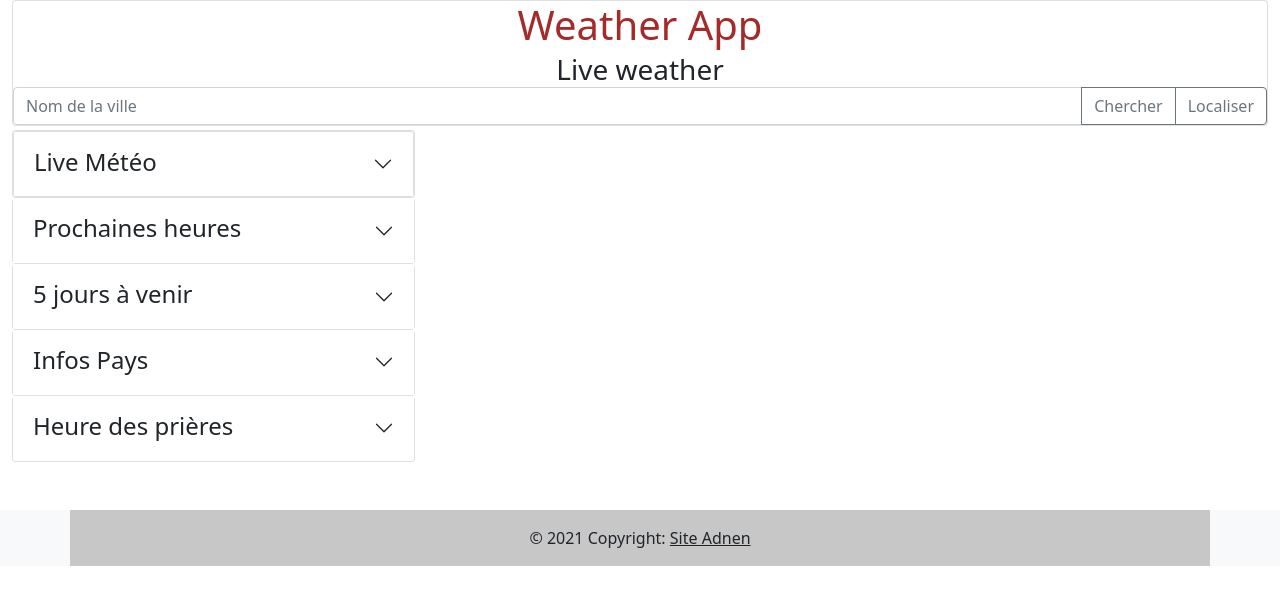
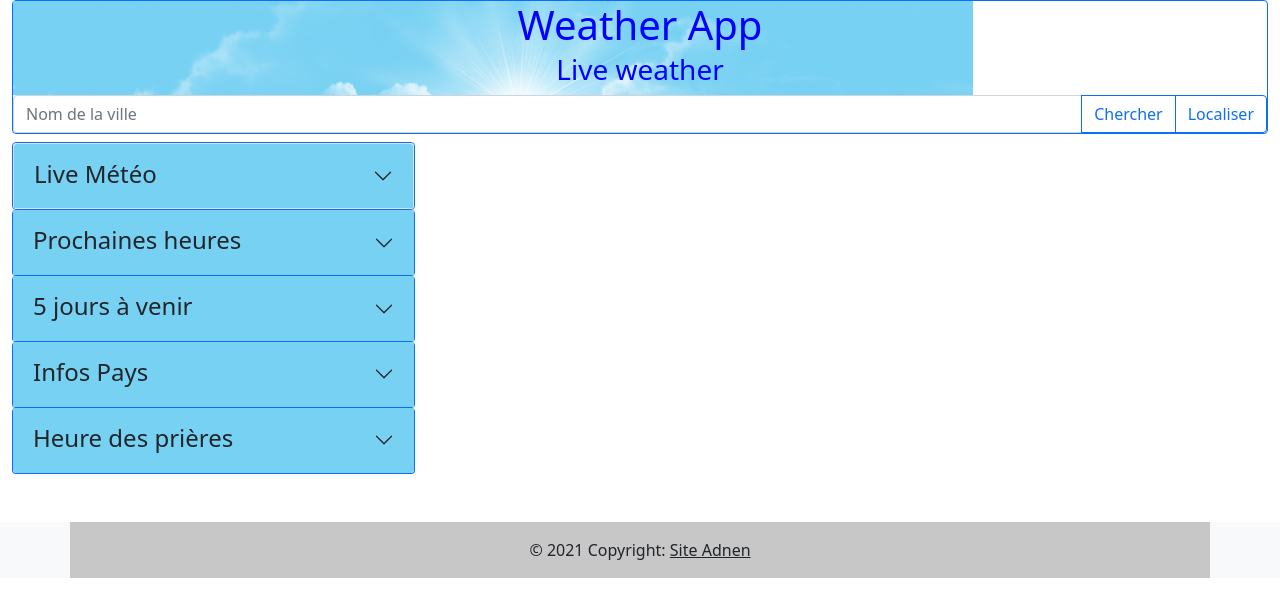
Before and after one commit to Adnen23/WeatherWebApp, a plain HTML site: page index.html in a window 1280 px wide. Drawn offline with nearby package versions, Linux system fonts and the light colour scheme.

Commit message:
ajout des couleurs

```diff
--- a/index.html
+++ b/index.html
@@ -15,20 +15,19 @@
 <body>
   <div class="container-fluid">
 
-    <div class="card">
-      <h1 class="card-title text-center">Weather App</h1>
-      <h3 class="card-subtitle text-center">Live weather</h3>
+    <div class="card border-primary mb-2" >
+      <div id="entete">
+        <h1 class="card-title text-center">Weather App</h1>
+        <h3 class="card-subtitle text-center mb-2">Live weather</h3>
+      </div>
       <div class="card-body-fluid ">
         <div class="input-group">
           <input type="search" class="form-control" placeholder="Nom de la ville" id="villeName">
-          <button class="btn btn-outline-secondary" type="button" id="chercherVille">Chercher</button>
-          <button class="btn btn-outline-secondary" type="button" id="localisation">Localiser</button>
+          <button class="btn btn-outline-primary" type="button" id="chercherVille">Chercher</button>
+          <button class="btn btn-outline-primary" type="button" id="localisation">Localiser</button>
         </div>
       </div>
       <div id="errorMsg" role="alert">
-        <!--
-          <button type="button" class="btn-close" data-bs-dismiss="alert" aria-label="Close"></button>
-          -->
       </div>
     </div>
   </div>
@@ -37,8 +36,8 @@
     <div class="row row-cols-1 row-cols-md-3 g-4">
       <!--Live card-->
       <div class="col accordion" id="accordionExample">
-        <div class="card accordion-item">
-          <div class="card text-center accordion-header " id="headingThree">
+        <div class="card accordion-item border-primary">
+          <div class="card text-center accordion-header" id="headingThree">
             <button class="accordion-button collapsed" type="button" data-bs-toggle="collapse"
               data-bs-target="#collapseThree" aria-expanded="true" aria-controls="collapseThree">
               <div class="d-block text-center">
@@ -58,7 +57,7 @@
 
         <!--Hourly card-->
 
-        <div class="card accordion-item" id="cardHourly">
+        <div class="card accordion-item border-primary" id="cardHourly">
           <div class="text-center accordion-header" id="headingOne">
             <button class="accordion-button collapsed" type="button" data-bs-toggle="collapse"
               data-bs-target="#collapseOne" aria-expanded="false" aria-controls="collapseOne">
@@ -79,7 +78,7 @@
 
         <!--Daily Card-->
 
-        <div class="card accordion-item" id="cardDaily">
+        <div class="card accordion-item border-primary" id="cardDaily">
 
           <div class="text-center accordion-header" id="headingTwo">
             <button class="accordion-button collapsed" type="button" data-bs-toggle="collapse"
@@ -102,7 +101,7 @@
 
         <!--Détail du pays-->
 
-        <div class="card accordion-item" id="cardDetailPays">
+        <div class="card accordion-item border-primary" id="cardDetailPays">
           <div class="text-center accordion-header" id="headingFour">
             <button class="accordion-button collapsed" type="button" data-bs-toggle="collapse"
             data-bs-target="#collapseFour" aria-expanded="true" aria-controls="collapseFour">
@@ -122,7 +121,7 @@
         </div>
 
         <!--Heures de prière-->
-        <div class="card accordion-item" id="cardPrayerTime">
+        <div class="card accordion-item border-primary" id="cardPrayerTime">
           <div class="text-center accordion-header" id="headingFive">
             <button class="accordion-button collapsed" type="button" data-bs-toggle="collapse"
               data-bs-target="#collapseFive" aria-expanded="true" aria-controls="collapseFive">
--- a/style1.css
+++ b/style1.css
@@ -1,8 +1,29 @@
-h1  {
-    color: brown;
+h1, h3{
+    color:blue;
+}
+
+#entete{
+    background: transparent url("cloud.png") no-repeat;
+/*background: #0C0ACE;
+background: -moz-radial-gradient(center, #0C0ACE 0%, #1C6EA4 0%, #062947 100%);
+background: -webkit-radial-gradient(center, #0C0ACE 0%, #1C6EA4 0%, #062947 100%);
+background: radial-gradient(ellipse at center, #0C0ACE 0%, #1C6EA4 0%, #062947 100%);*/
 }
 
 
 @media (min-width: 576px) {
 
 }
+.accordion-button {
+    background-color: red    ;
+}
+.accordion-collapse .list-group-item {
+    background-color: #d6e3e6    ;
+}
+.accordion-body{
+    background-color: #d6e3e6    ;
+}
+.collapsed{
+    background-color: #77d1f3
+    ;
+}
```
Also changed, not shown: cloud.png (added).
